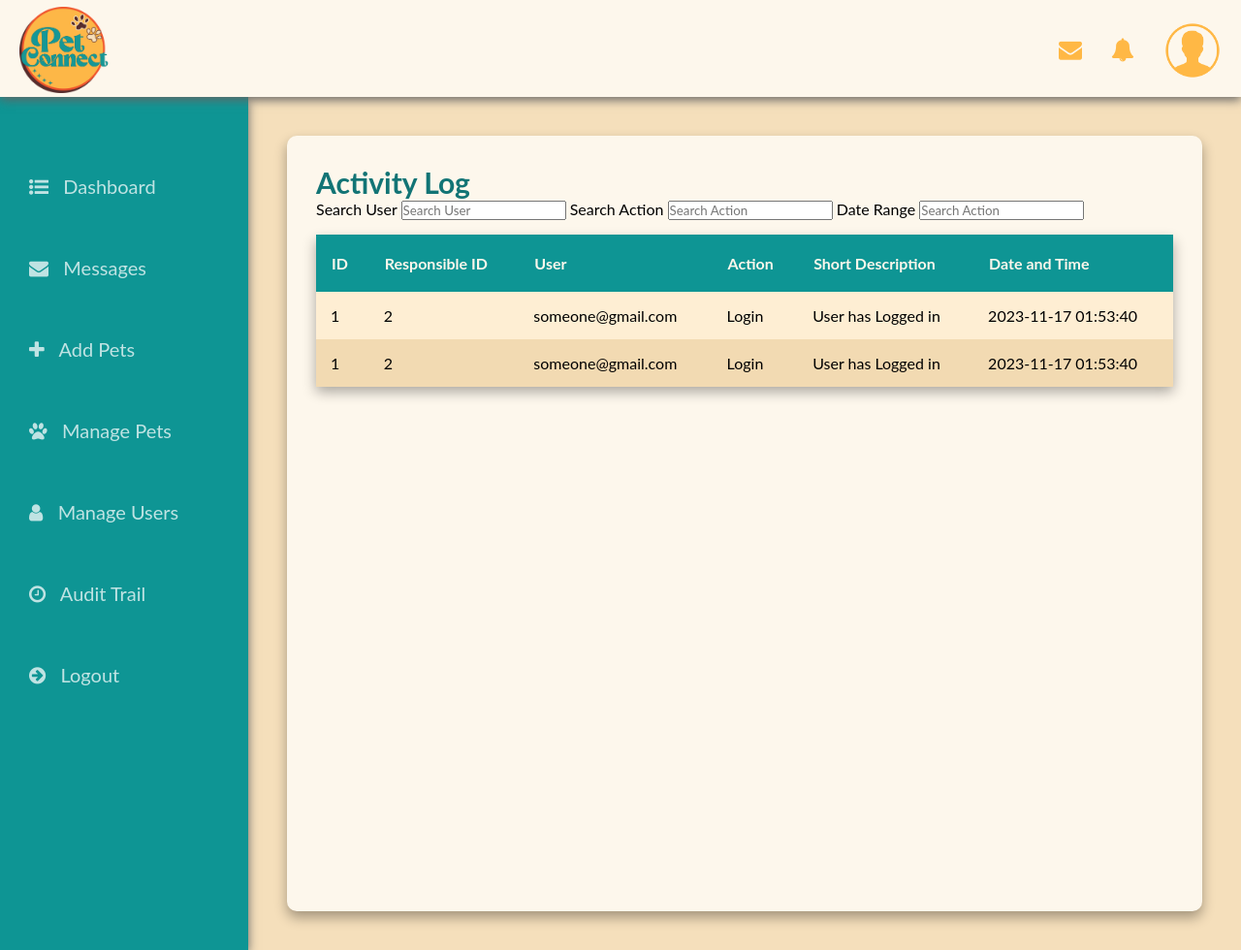
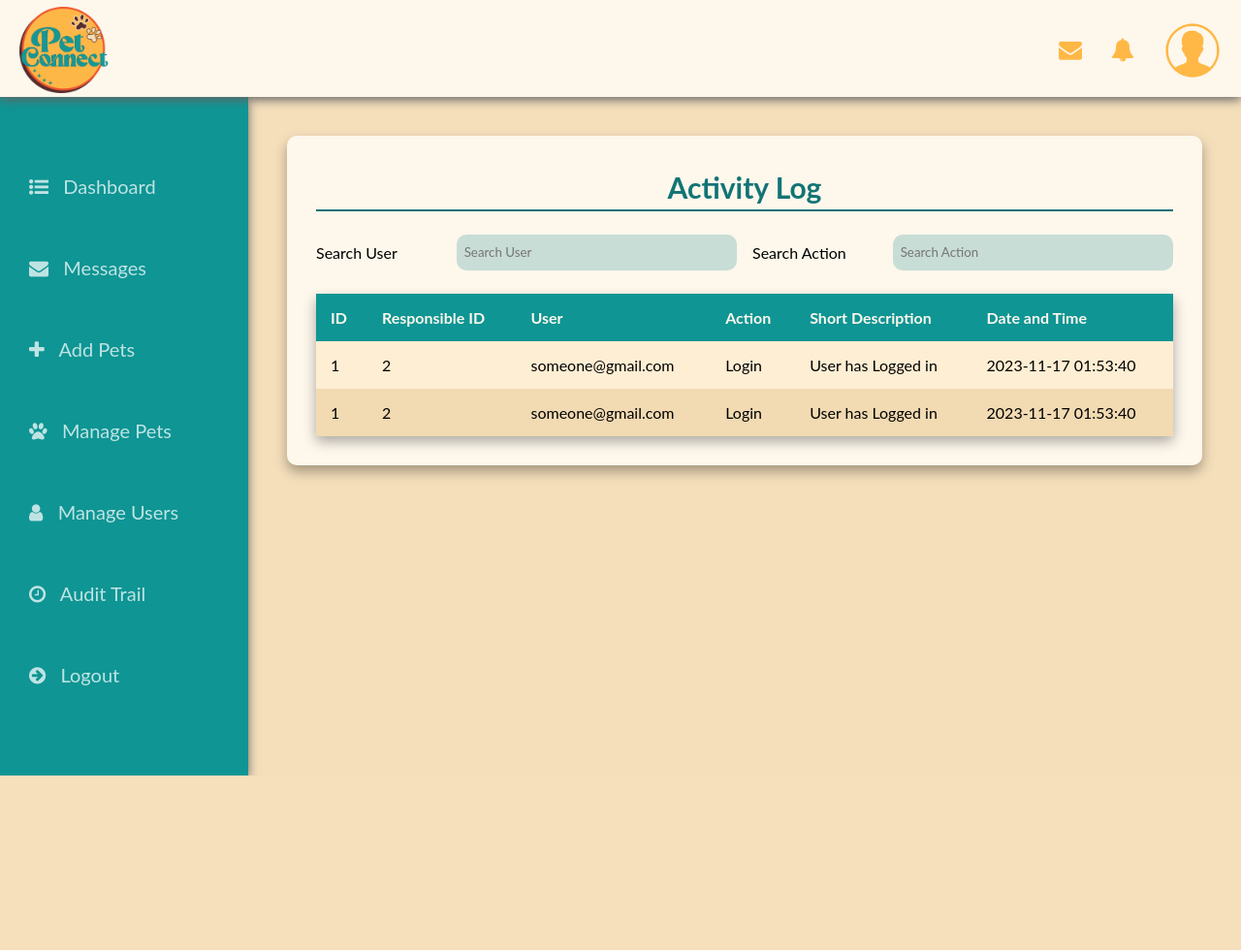
Before and after one commit to Marktrex/gr2_bscs3a_petconnect, a PHP site: page /audit-trail.html in a window 1280 px wide. Shown: the whole page at 97% size. After the commit the page ends 800 px from the top, so only its background shows below. Run offline with PHP 8.4, Linux system fonts and the light colour scheme.

Commit message:
fixed audit trail

```diff
--- a/src/audit-trail.css
+++ b/src/audit-trail.css
@@ -5,89 +5,11 @@
     --main-input-color:rgba(37, 141, 141, 0.248);
 }
 
-*{
-    margin: 0;
-    padding: 0;
-    box-sizing: border-box;
-    font-family: 'Lato', sans-serif;
-}
 
-.container{
-    display: grid;
-    min-height: 100vh;
-    grid-template-columns: 16rem repeat(2, 1fr);
-    grid-template-rows: 100px minmax(auto, 1fr);
-    grid-template-areas:
-    "header header header"
-    "sidebar main main";
-}
-
-
-/*---------------------------------HEADER-----------------------------*/
-
-header{
-    background: #fdf7ec;
-    padding: 0 20px;
-    grid-area: header;
-    height: 100px;
-    width: 100%;
-    position: relative;
-    box-shadow: var(--main-box-shadow);
-    z-index: 1;
-}
-
-nav{
-    margin: 0 auto;
-}
-
-.navbar img{
-    width: 100px;
-    margin-top: 6px;
-}
-
-
-nav, .items{
-    display: flex;
-    height: 100%;
-    align-items: center;
-    justify-content: space-between;
-
-}
-
-a{
-    text-decoration: none;
-}
-
-.items{
-    column-gap: 15px;
-    text-decoration: none;
-    list-style: none;
-}
-
-.items img{
-    width: 60px;
-    margin-top: 6px;
-}
-
-#messages, #notifications{
-    color: #ffb845;
-    font-size: 24px;
-}
-
-#messages :hover{
-    color: #f2542d;
-    transition: all 0.3s ease;
-}
-
-#notifications :hover{
-    color: #f2542d;
-    transition: all 0.3s ease;
-}
 
 /*---------------------------------CONTENT-----------------------------*/
 
 main{
-    background: #f5dfbb;
     grid-area: main;
 }
 
@@ -102,23 +24,72 @@ main{
     background-color: #fdf7ec;
     border-radius: 10px;
     box-shadow: var(--main-content-shadow);
-    height: 100vh;
 }
 
 .wrapper{
-    overflow-x: auto;
     padding: 30px;
 }
 
 .wrapper h1{
     font-size: 30px;
-    padding: 0%;
+    padding: 5px;
     color: #127475;
+    text-align: center;
+    border-bottom: 2px solid #127475;;
+}
+
+input
+{
+    position: relative;
+    border-radius: 10px;
+    background-color: var(--main-input-color);
+    border: none;
+    outline: none;
+    cursor: pointer;
+    padding: 0.5rem;
+    min-height: 2.3rem;
+}
+
+.search
+{
+    display: flex;
+    gap: 1rem;
+    flex-wrap: wrap;
+    margin: 1.5rem 0px;
+}
+.search div
+{
+    flex: 1 0 300px;
+    display: flex;
+    align-items: center;
+    gap: 0.5rem;
+}
+.search div > label
+{
+    flex: 1;
+}
+.search div > input
+{
+    flex: 2;
 }
 
 table{
     width: 100%;
     box-shadow: var(--main-content-shadow);
+}
+
+.list
+{
+    overflow-x: auto;
+}
+.list h1{
+    font-size: 30px;
+    margin-top: 20px;
+    margin-left: 30px;
+    padding: 0%;
+}
+
+table{
     border-collapse: collapse;
     background-color: #feeed3;
 }
@@ -145,63 +118,17 @@ th{
     text-align: left;
 }
 
-td {
-   padding: 15px;
+td img{
+    width: 46px;
+    height: 46px;
+    margin-right: .5rem;
+    border-radius: 50%;
+    vertical-align: middle;
 }
 
-
-/*---------------------------------SIDEBAR-----------------------------*/
-
-.sidebar{
-    background: #0e9594;
-    grid-area: sidebar;
-    position: relative;
-    box-shadow: var(--main-box-shadow);
-}
-
-.menu-links{
-    list-style: none;
-    padding-top: 50px;
-    cursor: pointer;
-}
-
-.menu-links a{
-    display: block;
-    color:  rgba(255, 255, 255, 0.738);
-    padding: 30px;
-    text-decoration: none;
-    font-size: 20px;
-}
-
-.menu-links a.active {
-    background-color: #f5dfbb;
-    color: white;
-}
-
-.sidebar a:hover:not(.active) {
-    background-color: #127475;
-    color: white;
-    border-left: 20px;
-    transition: all 0.3s ease;
-}
-
-.sidebar #menu-btn{
-    color: #fdf7ec;
-    cursor: pointer;
-    display: none;
-    font-size: 1.7rem;
-    padding: 20px;
-}
-
-.sidebar #close-btn{
-    color: #fdf7ec;
-    cursor: pointer;
-    display: none;
-    top: 20px;
-    right: 20px;
-    cursor: pointer;
-    font-size: 1.7rem;
-    position: absolute;
+td,th
+{
+    padding: 15px;
 }
 
 
--- a/src/audit-trail.html
+++ b/src/audit-trail.html
@@ -3,12 +3,19 @@
 <head>
     <meta charset="UTF-8">
     <meta name="viewport" content="width=device-width, initial-scale=1.0">
+
+    <!-- content position -->
     <link rel="stylesheet" type="text/css" href="audit-trail.css">
+
+    <!-- for layout color -->
+    <link rel="stylesheet" type="text/css" href="admin-layout-colors.css" />
+
+    <!-- layout position -->
+    <link rel="stylesheet" type="text/css" href="layout-light.css">
+
     <link rel="stylesheet" href="https://cdnjs.cloudflare.com/ajax/libs/font-awesome/4.7.0/css/font-awesome.min.css">
 </head>
 
-<!--Lightmode: layout-light.css-->
-<!--Darkmode: layout-dark.css-->
 
 <body>
     <div class="container">
@@ -31,14 +38,15 @@
                 <h1>Activity Log</h1>
 
                 <div class="search">
-                    <label for="user"><span>Search User</span></label>
-                    <input type="text" id="user" class="user" placeholder="Search User" readonly/>
+                    <div>
+                      <label for="user"><span>Search User</span></label>
+                      <input type="text" id="user" class="user" placeholder="Search User"/>
+                    </div>
 
-                    <label for="action"><span>Search Action</span></label>
-                    <input type="text" id="action" class="action" placeholder="Search Action" readonly/>
-
-                    <label for="username"><span>Date Range</span></label>
-                    <input type="number" id="ID" class="id" placeholder="Search Action" readonly/>
+                    <div>
+                      <label for="action"><span>Search Action</span></label>
+                      <input type="text" id="action" class="action" placeholder="Search Action"/>
+                    </div>
                 </div>
 
                 <section class="list-body">
```
Also changed, not shown: other parts of src/audit-trail.css (+40 -55 lines).
